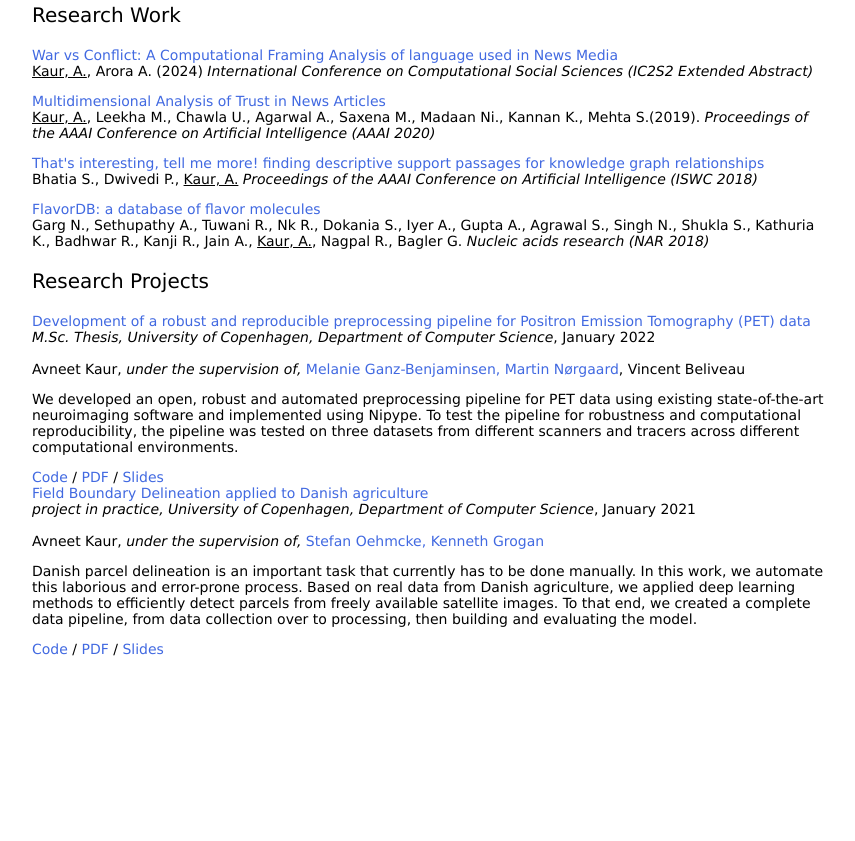
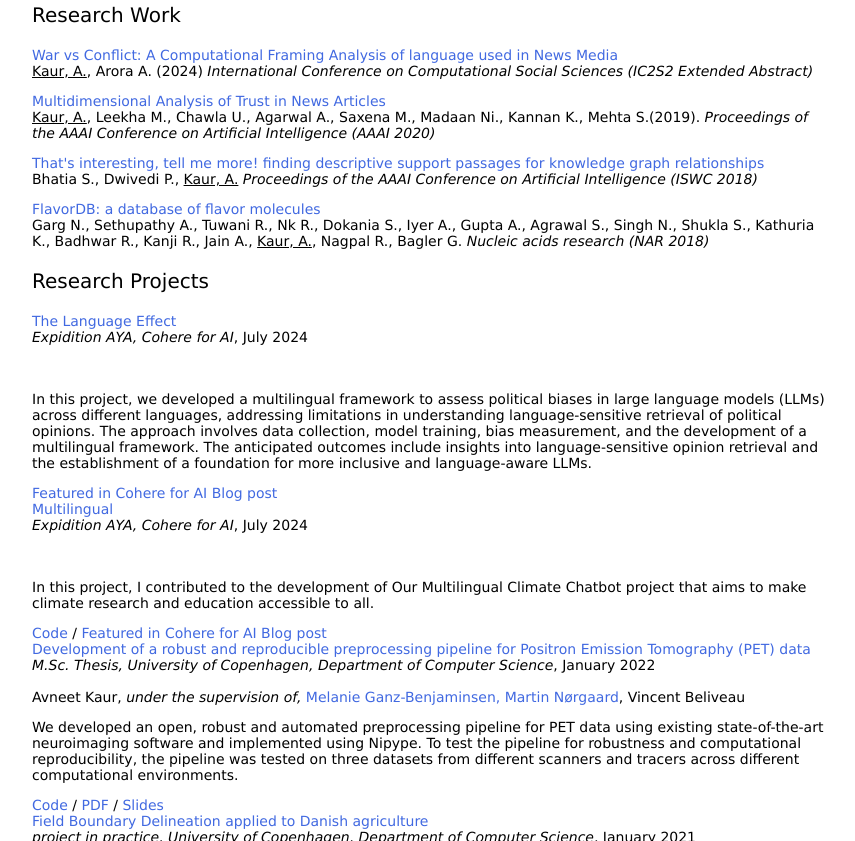
Before and after one commit to avneetreen/avneetreen.github.io, a plain HTML site: page index.html in a window 1280 px wide. Shown: the part 345-1186 px from the top of the page, without its empty margins (208-1063 px from the left). Before the commit the page ends 1010 px from the top, so only its background shows below. Drawn offline with Linux system fonts and the light colour scheme.

Commit message:
update profile

```diff
--- a/index.html
+++ b/index.html
@@ -70,6 +70,39 @@
 
     <table style="width:100%;border:0px;border-spacing:0px;border-collapse:separate;margin-right:auto;margin-left:auto;"><tbody>
 
+
+      <tr>
+        <td style="padding:0px;width:75%;vertical-align:middle">
+          <a href="">
+            <span>The Language Effect</span>
+          </a><br>
+          <em>Expidition AYA, Cohere for AI</em>, July 2024 <br> <br>
+          <br>
+          <p>
+            In this project, we developed a multilingual framework to assess political biases in large language models (LLMs) across different languages, addressing limitations in understanding language-sensitive retrieval of political opinions. The approach involves data collection, model training, bias measurement, and the development of a multilingual framework. The anticipated outcomes include insights into language-sensitive opinion retrieval and the establishment of a foundation for more inclusive and language-aware LLMs.
+          </p>
+          <a href="https://cohere.com/blog/empowering-others-to-explore-the-next-frontier-expedition-aya">Featured in Cohere for AI Blog post</a>
+          <br>
+        </td>
+      </tr>
+
+      <tr>
+        <td style="padding:0px;width:75%;vertical-align:middle">
+          <a href="">
+            <span>Multilingual </span>
+          </a><br>
+          <em>Expidition AYA, Cohere for AI</em>, July 2024 <br> <br>
+          <br>
+          <p>
+            In this project, I contributed to the development of Our Multilingual Climate Chatbot project that aims to make climate research and education accessible to all.
+          </p>
+          <a href="https://github.com/Climate-Resilient-Communities/Climate-LLM-App">Code</a>
+          /
+          <a href="https://cohere.com/blog/empowering-others-to-explore-the-next-frontier-expedition-aya">Featured in Cohere for AI Blog post</a>
+          <br>
+        </td>
+      </tr>
+
       <tr>
         <td style="padding:0px;width:75%;vertical-align:middle">
           <a href="https://www.researchgate.net/publication/373680192_Development_of_a_robust_and_reproducible_preprocessing_pipeline_for_Positron_Emission_Tomography_PET_data">
```
